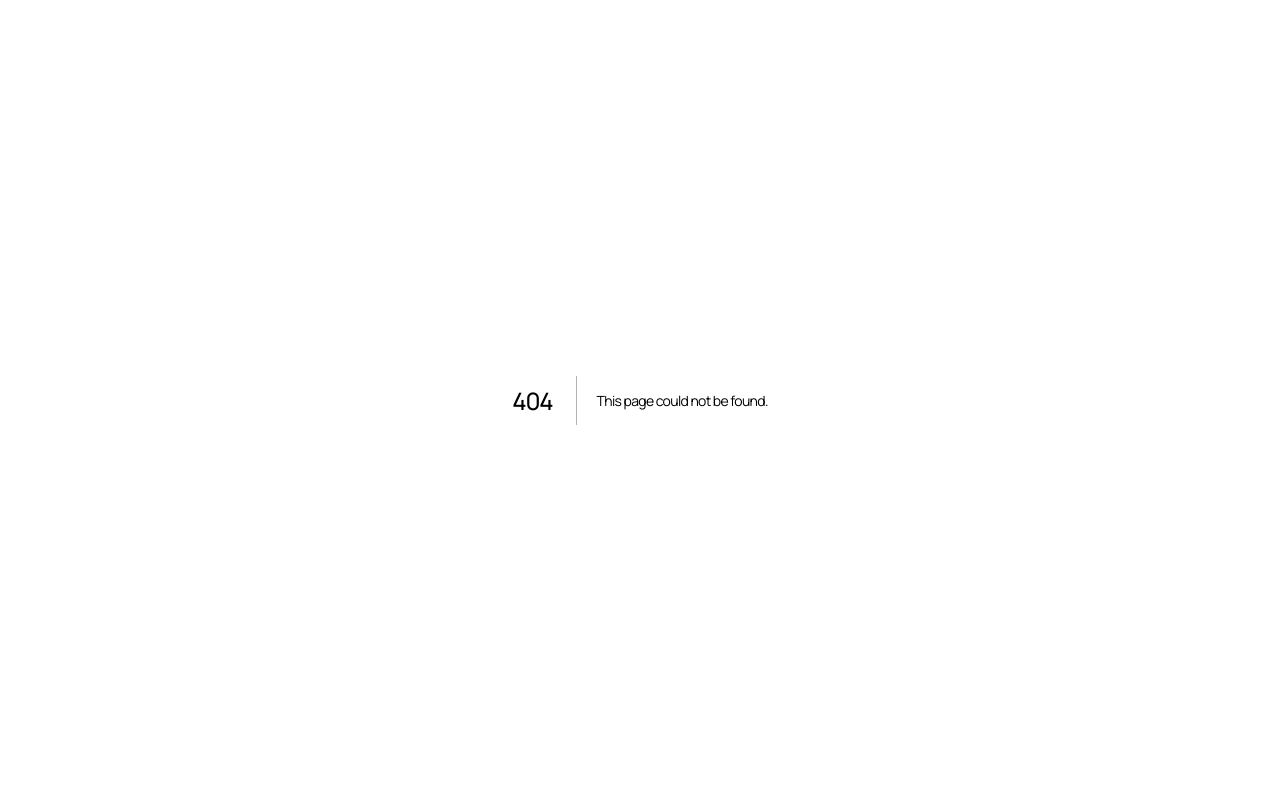
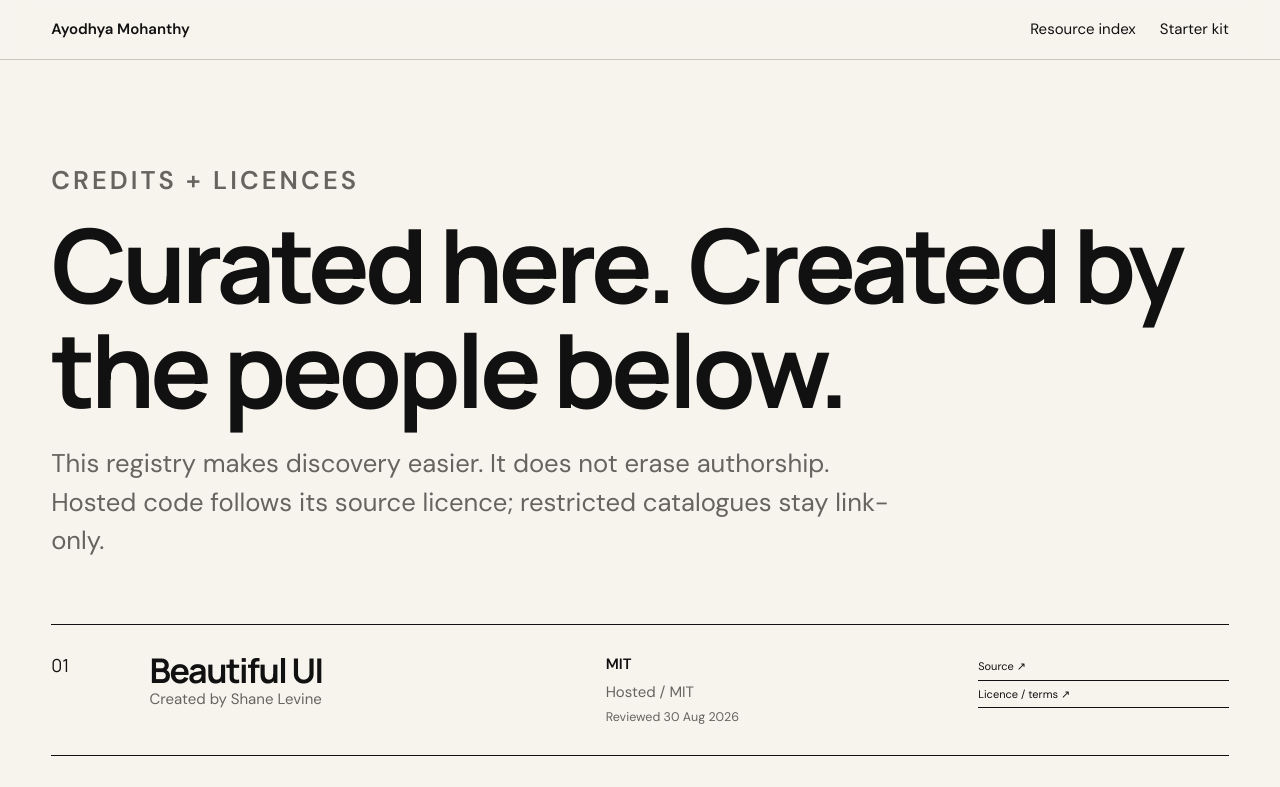
Before and after one commit to ayodhyamohanthy/ai-portfolio, a Next.js app: page /resources/credits in a window 1280 px wide. Before the commit this address had no page. Shown: the top 787 px of the page. Built offline with nearby package versions, Linux system fonts and the light colour scheme.

Commit message:
Organize source credits and licence ledger

```diff
--- a/app/resourceData.ts
+++ b/app/resourceData.ts
@@ -1,12 +1,12 @@
-export type Resource={name:string,source:string,url:string,license:string,licenseUrl:string,mode:'Hosted / MIT'|'Indexed / link only',reviewed:string,forWho:'Designer'|'Developer'|'Both',use:string,components:string[]};
+export type Resource={name:string,source:string,author:string,url:string,license:string,licenseUrl:string,mode:'Hosted / MIT'|'Indexed / link only',reviewed:string,forWho:'Designer'|'Developer'|'Both',use:string,components:string[]};
 export const resources:Resource[]=[
-{name:'AI interface primitives',source:'Beautiful UI',url:'https://www.beautifului.dev/',license:'MIT',licenseUrl:'https://www.beautifului.dev/license',mode:'Hosted / MIT',reviewed:'30 Aug 2026',forWho:'Both',use:'Compact states for AI systems where progress, reasoning, tools and human control must stay legible.',components:['Loading state','Thinking trace','Streaming text','Approval card','Tool chips','Task rows','Context cards','Command search','Insight cards','Selection actions']},
-{name:'Animated AI agent components',source:'beUI',url:'https://beui.dev/components/agents',license:'MIT public source only',licenseUrl:'https://github.com/starc007/ui-components/blob/main/LICENSE',mode:'Hosted / MIT',reviewed:'30 Aug 2026',forWho:'Developer',use:'Motion-rich public React components for agent status, tool calls and interactive product surfaces.',components:['Agent cards','Tool results','Animated status','Public blocks']},
-{name:'beUI Pro catalogue',source:'beUI Pro',url:'https://pro.beui.dev/components',license:'Commercial / separate terms',licenseUrl:'https://pro.beui.dev/components/pricing',mode:'Indexed / link only',reviewed:'30 Aug 2026',forWho:'Developer',use:'Paid component catalogue. Useful for discovery; no code or substantial catalogue is republished here.',components:['Pro motion components','Pro blocks','Pro agent surfaces']},
-{name:'Rare animated components',source:'Rare UI',url:'https://rareui.com/components',license:'MIT components; brand/site excluded',licenseUrl:'https://rareui.com/terms',mode:'Hosted / MIT',reviewed:'30 Aug 2026',forWho:'Both',use:'Distinct interaction ideas beyond standard UI libraries, with a useful small AI kit and navigation patterns.',components:['Fluid Orb','Grid Reveal','Bounce sidebar','Proximity sidebar','Step player','Code block','Scroll progress']},
-{name:'Public transition patterns',source:'Transitions.dev',url:'https://github.com/Jakubantalik/transitions-dev',license:'MIT repository',licenseUrl:'https://github.com/Jakubantalik/transitions-dev/blob/main/LICENSE',mode:'Hosted / MIT',reviewed:'30 Aug 2026',forWho:'Developer',use:'Public transition code for continuity and state change. Host only entries traceable to the MIT repository.',components:['Enter / exit','Shared layout','List transitions','State morphs']},
-{name:'Transitions.dev paid catalogue',source:'Transitions.dev',url:'https://transitions.dev/',license:'Commercial; redistribution restricted',licenseUrl:'https://transitions.dev/terms.html',mode:'Indexed / link only',reviewed:'30 Aug 2026',forWho:'Both',use:'A discovery index for paid transitions. Their terms prohibit republishing the library or a substantial part as a competing kit.',components:['Paid transitions','Pro catalogue']},
-{name:'Design-system primitives',source:'shadcn/ui',url:'https://ui.shadcn.com/docs/components',license:'MIT',licenseUrl:'https://github.com/shadcn-ui/ui/blob/main/LICENSE.md',mode:'Hosted / MIT',reviewed:'30 Aug 2026',forWho:'Both',use:'Accessible, composable foundations that teams own as source code rather than depend on as a black-box package.',components:['Accordion','Command','Dialog','Form','Navigation menu','Sheet','Table','Tabs','Toast','Tooltip']},
-{name:'Ayodhya AI interface lab',source:'Ayodhya Mohanthy',url:'/work/ai-interface-exploration',license:'Portfolio source; upstream MIT notices preserved',licenseUrl:'https://github.com/ayodhyamohanthy/ai-portfolio/tree/main/app/vendor',mode:'Hosted / MIT',reviewed:'30 Aug 2026',forWho:'Both',use:'Twenty working AI-native patterns adapted to real portfolio evidence, all running locally without an API key.',components:['20 live patterns','Evidence content','Human-control states']},
-{name:'AI-native process artifacts',source:'Ayodhya Mohanthy',url:'/library',license:'Open copy-paste templates; cited primary sources',licenseUrl:'https://github.com/ayodhyamohanthy/ai-portfolio/blob/main/app/libraryData.ts',mode:'Hosted / MIT',reviewed:'30 Aug 2026',forWho:'Designer',use:'Seventeen fill-in templates for behavior, grounding, evals, failure, approval, handoff and interface decisions.',components:['Behavior spec','Grounding brief','Eval rubric','Failure taxonomy','Approval matrix','Handoff rule']}
+{name:'AI interface primitives',source:'Beautiful UI',author:'Shane Levine',url:'https://www.beautifului.dev/',license:'MIT',licenseUrl:'https://www.beautifului.dev/license',mode:'Hosted / MIT',reviewed:'30 Aug 2026',forWho:'Both',use:'Compact states for AI systems where progress, reasoning, tools and human control must stay legible.',components:['Loading state','Thinking trace','Streaming text','Approval card','Tool chips','Task rows','Context cards','Command search','Insight cards','Selection actions']},
+{name:'Animated AI agent components',source:'beUI',author:'Saurabh (starc007)',url:'https://beui.dev/components/agents',license:'MIT public source only',licenseUrl:'https://github.com/starc007/ui-components/blob/main/LICENSE',mode:'Hosted / MIT',reviewed:'30 Aug 2026',forWho:'Developer',use:'Motion-rich public React components for agent status, tool calls and interactive product surfaces.',components:['Agent cards','Tool results','Animated status','Public blocks']},
+{name:'beUI Pro catalogue',source:'beUI Pro',author:'beUI / Saurabh',url:'https://pro.beui.dev/components',license:'Commercial / separate terms',licenseUrl:'https://pro.beui.dev/components/pricing',mode:'Indexed / link only',reviewed:'30 Aug 2026',forWho:'Developer',use:'Paid component catalogue. Useful for discovery; no code or substantial catalogue is republished here.',components:['Pro motion components','Pro blocks','Pro agent surfaces']},
+{name:'Rare animated components',source:'Rare UI',author:'Swapnil Kalambe',url:'https://rareui.com/components',license:'MIT components; brand/site excluded',licenseUrl:'https://rareui.com/terms',mode:'Hosted / MIT',reviewed:'30 Aug 2026',forWho:'Both',use:'Distinct interaction ideas beyond standard UI libraries, with a useful small AI kit and navigation patterns.',components:['Fluid Orb','Grid Reveal','Bounce sidebar','Proximity sidebar','Step player','Code block','Scroll progress']},
+{name:'Public transition patterns',source:'Transitions.dev',author:'Jakub Antalik',url:'https://github.com/Jakubantalik/transitions-dev',license:'MIT repository',licenseUrl:'https://github.com/Jakubantalik/transitions-dev/blob/main/LICENSE',mode:'Hosted / MIT',reviewed:'30 Aug 2026',forWho:'Developer',use:'Public transition code for continuity and state change. Host only entries traceable to the MIT repository.',components:['Enter / exit','Shared layout','List transitions','State morphs']},
+{name:'Transitions.dev paid catalogue',source:'Transitions.dev',author:'Jakub Antalik',url:'https://transitions.dev/',license:'Commercial; redistribution restricted',licenseUrl:'https://transitions.dev/terms.html',mode:'Indexed / link only',reviewed:'30 Aug 2026',forWho:'Both',use:'A discovery index for paid transitions. Their terms prohibit republishing the library or a substantial part as a competing kit.',components:['Paid transitions','Pro catalogue']},
+{name:'Design-system primitives',source:'shadcn/ui',author:'shadcn',url:'https://ui.shadcn.com/docs/components',license:'MIT',licenseUrl:'https://github.com/shadcn-ui/ui/blob/main/LICENSE.md',mode:'Hosted / MIT',reviewed:'30 Aug 2026',forWho:'Both',use:'Accessible, composable foundations that teams own as source code rather than depend on as a black-box package.',components:['Accordion','Command','Dialog','Form','Navigation menu','Sheet','Table','Tabs','Toast','Tooltip']},
+{name:'Ayodhya AI interface lab',source:'Ayodhya Mohanthy',author:'Ayodhya Mohanthy',url:'/work/ai-interface-exploration',license:'Portfolio source; upstream MIT notices preserved',licenseUrl:'https://github.com/ayodhyamohanthy/ai-portfolio/tree/main/app/vendor',mode:'Hosted / MIT',reviewed:'30 Aug 2026',forWho:'Both',use:'Twenty working AI-native patterns adapted to real portfolio evidence, all running locally without an API key.',components:['20 live patterns','Evidence content','Human-control states']},
+{name:'AI-native process artifacts',source:'Ayodhya Mohanthy',author:'Ayodhya Mohanthy',url:'/library',license:'Open copy-paste templates; cited primary sources',licenseUrl:'https://github.com/ayodhyamohanthy/ai-portfolio/blob/main/app/libraryData.ts',mode:'Hosted / MIT',reviewed:'30 Aug 2026',forWho:'Designer',use:'Seventeen fill-in templates for behavior, grounding, evals, failure, approval, handoff and interface decisions.',components:['Behavior spec','Grounding brief','Eval rubric','Failure taxonomy','Approval matrix','Handoff rule']}
 ];
--- /dev/null
+++ b/app/resources/credits/page.tsx
@@ -0,0 +1,3 @@
+import Link from 'next/link';import {resources} from '../../resourceData';
+const unique=Array.from(new Map(resources.map(x=>[`${x.source}-${x.license}`,x])).values());
+export default function Credits(){return <main><nav><Link href="/" className="wordmark">Ayodhya Mohanthy</Link><div><Link href="/resources">Resource index</Link><Link href="/library">Starter kit</Link></div></nav><header className="credits-hero"><p className="eyebrow">CREDITS + LICENCES</p><h1>Curated here. Created by the people below.</h1><p>This registry makes discovery easier. It does not erase authorship. Hosted code follows its source licence; restricted catalogues stay link-only.</p></header><section className="credit-list">{unique.map((x,i)=><article key={`${x.source}-${x.license}`}><span>{String(i+1).padStart(2,'0')}</span><div><h2>{x.source}</h2><p>Created by {x.author}</p></div><div><b>{x.license}</b><em>{x.mode}</em><small>Reviewed {x.reviewed}</small></div><div><a href={x.url}>Source ↗</a><a href={x.licenseUrl}>Licence / terms ↗</a></div></article>)}</section><section className="credit-rule"><p className="eyebrow">ATTRIBUTION RULE</p><h2>Credit travels with the component.</h2><p>MIT copyright and permission notices stay in source when code is copied or adapted. Names, logos and site design are never treated as component code. Paid or redistribution-restricted libraries are described and linked, not mirrored.</p></section></main>}
```
Also changed, not shown: app/resources/page.tsx (+1 -1 lines), app/globals.css.
